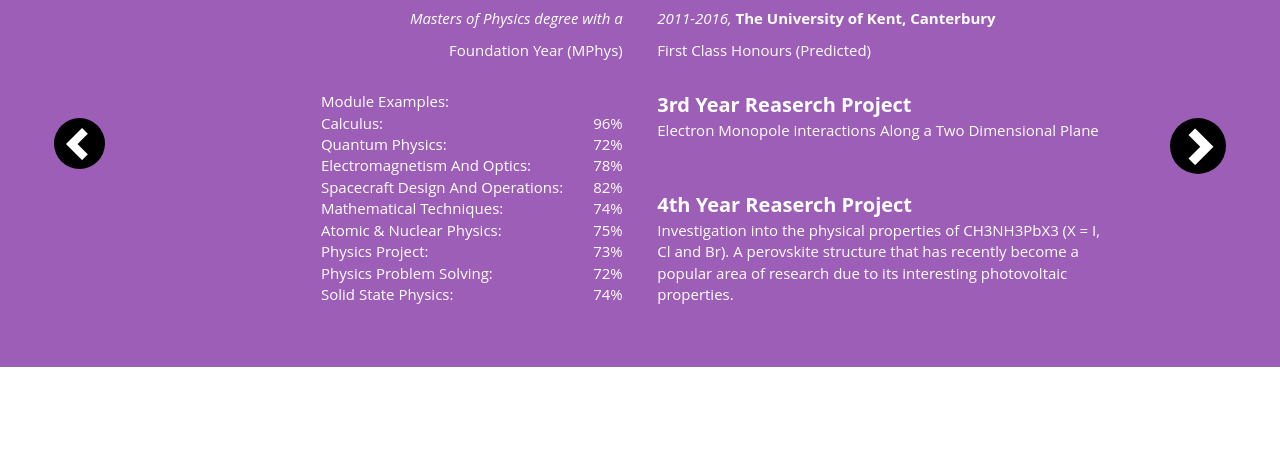
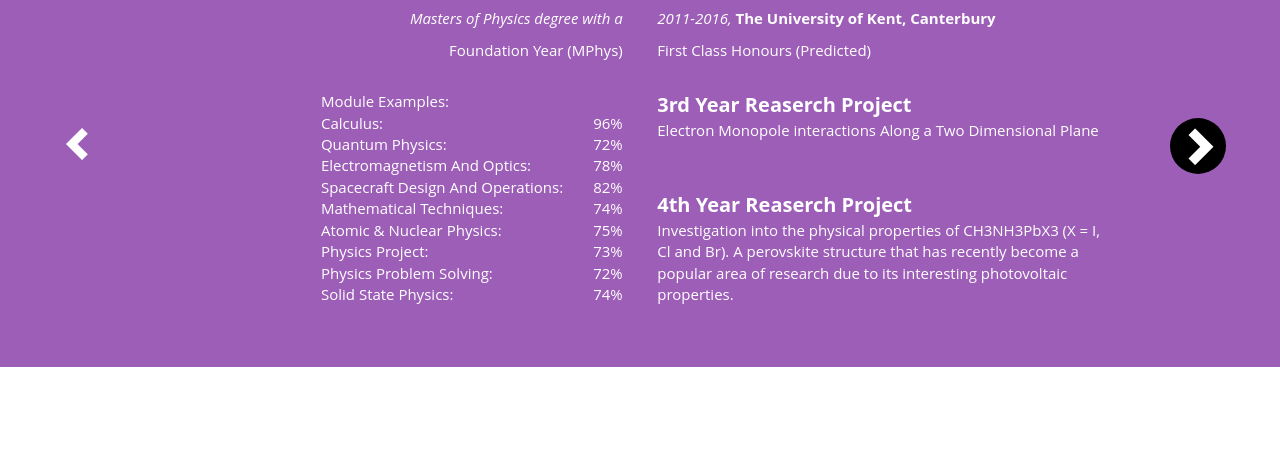
Before and after one commit to jakeminns/jakeminns.github.io, a plain HTML site: page index.html in a window 1280 px wide. Shown: the part 150-610 px from the top of the page. Drawn offline with nearby package versions, Linux system fonts and the light colour scheme.

Commit message:
Update style.css

```diff
--- a/style.css
+++ b/style.css
@@ -847,7 +847,7 @@ height:auto;
 width:auto;
 padding:8px;
 border-radius: 50%;
-background-color: black;
+background-color: none;
 }
 
 #right-control {
```
